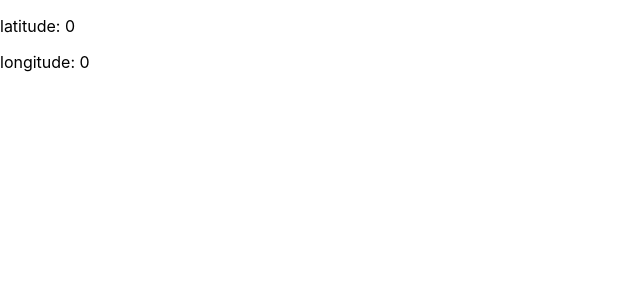
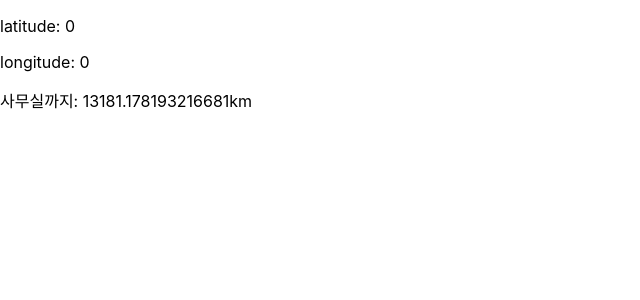
Before and after one commit to djmin43/prototypes, a Next.js app: page / in a window 1280 px wide. Shown: the top 300 px of the page, without its empty margins (0-640 px from the left). Built offline with nearby package versions, Linux system fonts and the light colour scheme; no server answers.

Commit message:
add office coords

```diff
--- a/pages/index.tsx
+++ b/pages/index.tsx
@@ -2,12 +2,30 @@ import type { NextPage } from "next";
 import { useEffect, useState } from "react";
 import { useCurrentLocation, useCalculateDistance } from "../hooks";
 
+interface Coords {
+  latitude: number;
+  longitude: number;
+}
+
 const Home: NextPage = () => {
+  const officeCoordinates: Coords = {
+    latitude: 37.517464,
+    longitude: 127.040718,
+  };
   const { currentLatitude, currentLongitude } = useCurrentLocation();
+
+  const distanceToOffice = useCalculateDistance(
+    currentLatitude,
+    currentLongitude,
+    officeCoordinates.latitude,
+    officeCoordinates.longitude
+  );
+
   return (
     <section>
       <p>latitude: {currentLatitude}</p>
       <p>longitude: {currentLongitude}</p>
+      <p>사무실까지: {distanceToOffice}km </p>
     </section>
   );
 };
```
